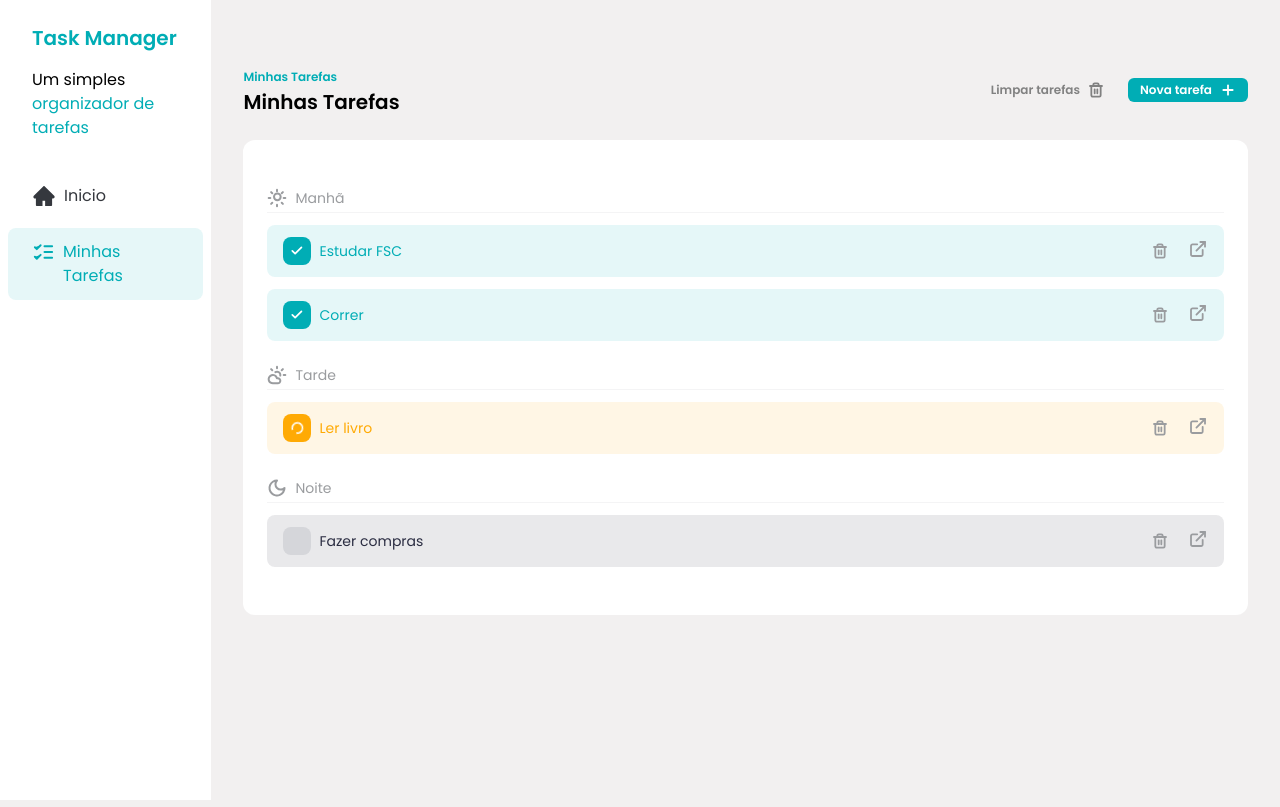
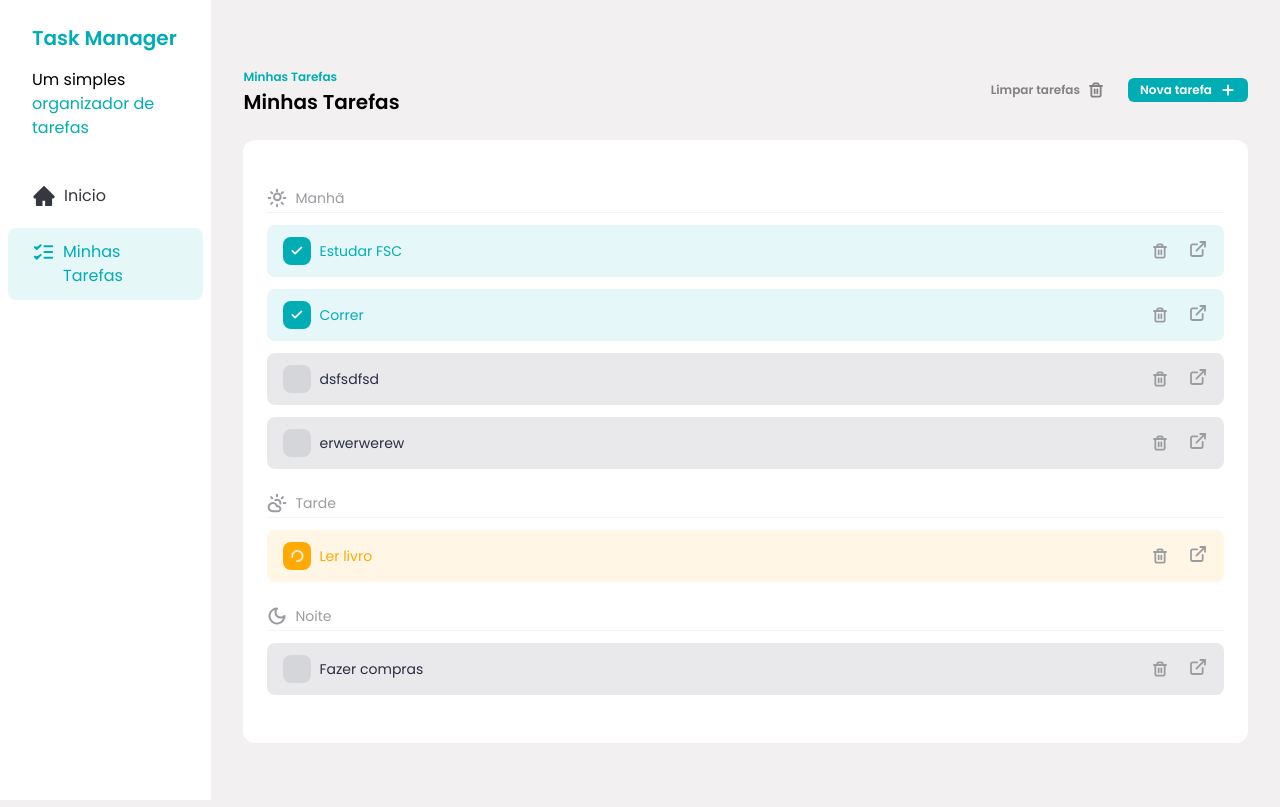
Before and after one commit to DouglasRamosP/task-manager, a React (Vite) app: page / in a window 1280 px wide. Built offline with nearby package versions, Linux system fonts and the light colour scheme; data requests are answered from the project's data file.

Commit message:
feat: ensure task is created in db

```diff
--- a/db.json
+++ b/db.json
@@ -1,32 +1,46 @@
 {
   "tasks": [
     {
-      "id": 1,
+      "id": "1",
       "title": "Estudar FSC",
       "description": "Estudar para a prova",
       "time": "morning",
       "status": "done"
     },
     {
-      "id": 2,
+      "id": "2",
       "title": "Ler livro",
       "description": "Estudar matematica",
       "time": "afternoon",
       "status": "in_progress"
     },
     {
-      "id": 3,
+      "id": "3",
       "title": "Fazer compras",
       "description": "mercado da esquina",
       "time": "evening",
       "status": "not_started"
     },
     {
-      "id": 4,
+      "id": "4",
       "title": "Correr",
       "description": "Cardio da manhã",
       "time": "morning",
       "status": "done"
+    },
+    {
+      "id": "2933a16e-bbc0-41d9-ba1a-c46f4ce96443",
+      "title": "dsfsdfsd",
+      "description": "fsdfsdfsdf",
+      "time": "morning",
+      "status": "not_started"
+    },
+    {
+      "id": "91b07900-2c37-497c-a8c5-d9d64515b820",
+      "title": "erwerwerew",
+      "description": "erwerwerwe",
+      "time": "morning",
+      "status": "not_started"
     }
   ]
 }
--- a/src/components/Tasks.jsx
+++ b/src/components/Tasks.jsx
@@ -62,7 +62,16 @@ const Tasks = () => {
     setTasks(newTasks)
   }
 
-  const handleAddTaskSubmit = (task) => {
+  const handleAddTaskSubmit = async (task) => {
+    const response = await fetch("http://localhost:3000/tasks", {
+      method: "POST",
+      body: JSON.stringify(task),
+    })
+    if (!response.ok) {
+      return toast.error(
+        "Erro ao adicionar a tarefa. Por favor, tente novamente."
+      )
+    }
     setTasks([...tasks, task])
     toast.success("Tarefa adicionado com sucesso!")
   }
```
